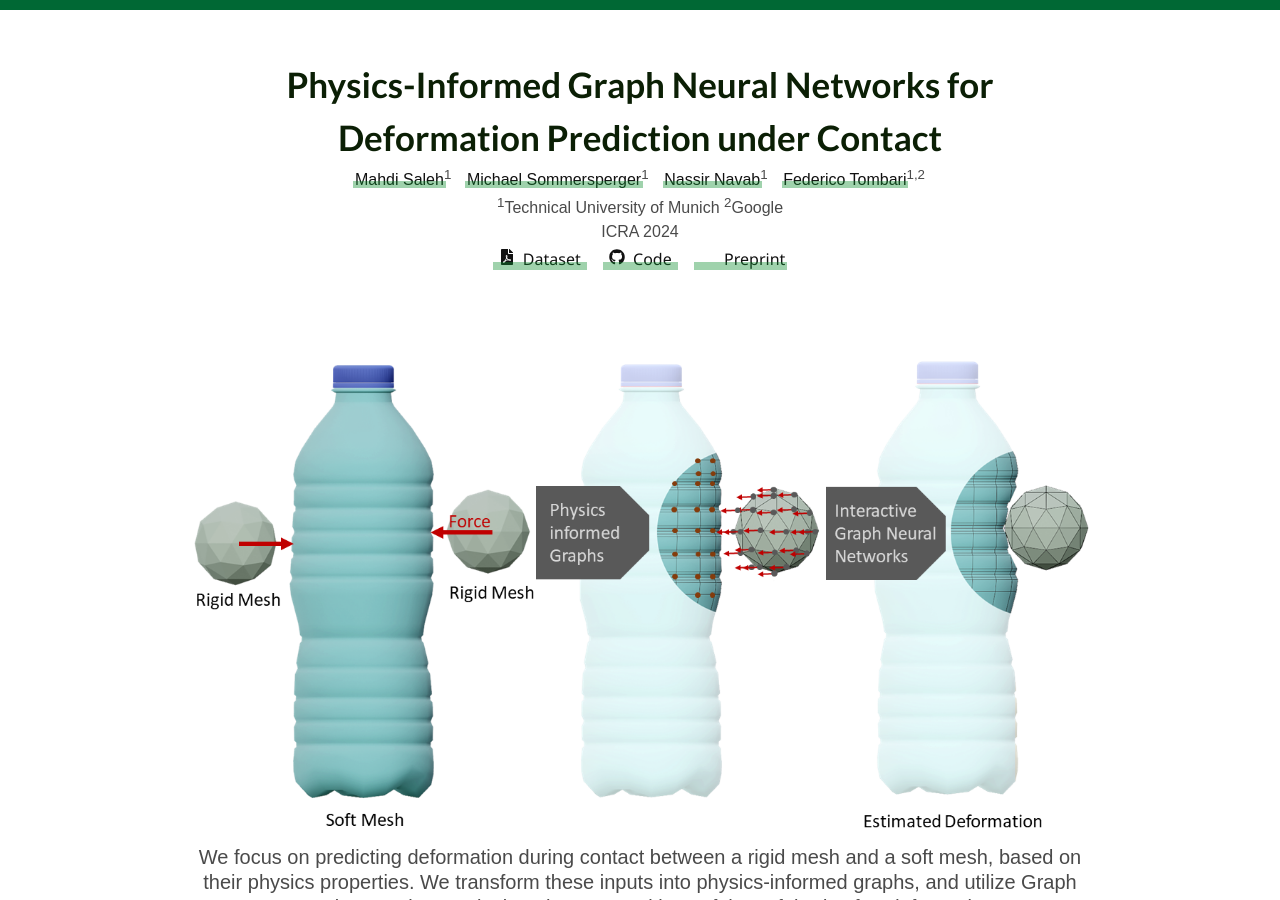
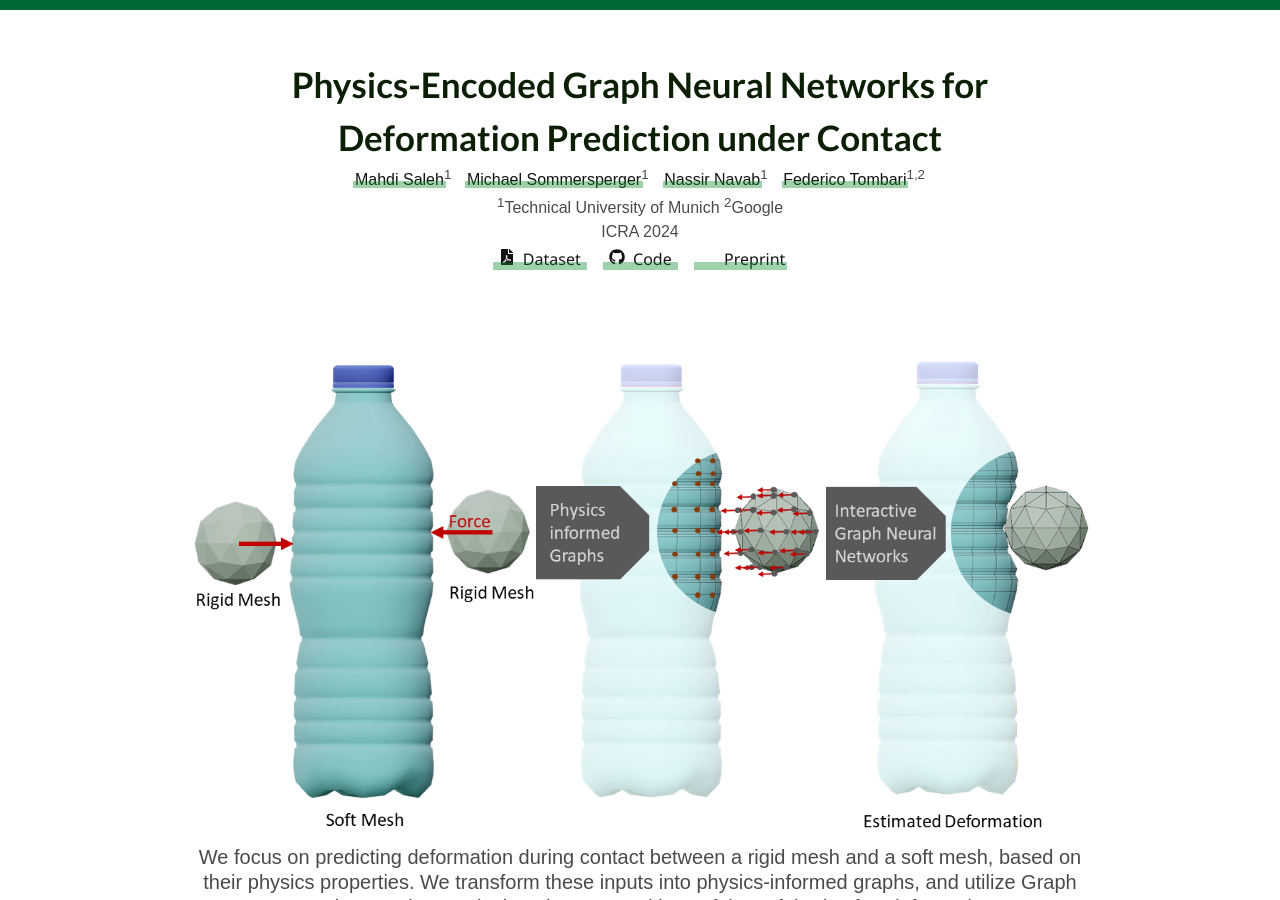
Before and after one commit to mahdi-slh/mahdi-slh.github.io, a Jekyll site: the page DeformContact.html, which Jekyll copies as it is, in a window 1280 px wide and 900 px high. Built offline with Jekyll 4.4.1, drawn with Linux system fonts in a browser that asks for light colours; nearby versions of some CDN libraries; some web fonts are replaced; library files that are not in the unit come from our copies; a style sheet for code colours, icons or effects is not loaded.

Commit message:
updated the title

```diff
--- a/DeformContact.html
+++ b/DeformContact.html
@@ -62,7 +62,7 @@
       <div class="container is-max-desktop">
         <div class="columns is-centered">
           <div class="column has-text-centered">
-            <h1 class="xtitle is-1 publication-title">Physics-Informed Graph Neural Networks for <br> Deformation Prediction under Contact</h1>
+            <h1 class="xtitle is-1 publication-title">Physics-Encoded Graph Neural Networks for <br> Deformation Prediction under Contact</h1>
             <div class="is-size-5 publication-authors">
               <span class="author-block">
                 <a href="https://mahdi-slh.github.io/" target="_blank">Mahdi Saleh</a><sup>1</sup>
--- a/_data/publications.yml
+++ b/_data/publications.yml
@@ -7,7 +7,7 @@
 #   pdf: https://arxiv.org/pdf/2304.07515.pdf
 #   code: https://github.com/alexanderbaumann99/S3M
 #   image: ./assets/img/teaser_s3m.png
-- title: "Physics-Informed Graph Neural Networks for Deformation Prediction under Contact"
+- title: "Physics-Encoded Graph Neural Networks for Deformation Prediction under Contact"
   authors: Saleh, Mahdi; Sommersperger, Michael; Navab, Nassir; Tombari, Federico
   conference_short: ICRA
   conference: IEEE International Conference on Robotics and Automation, 2024
```
